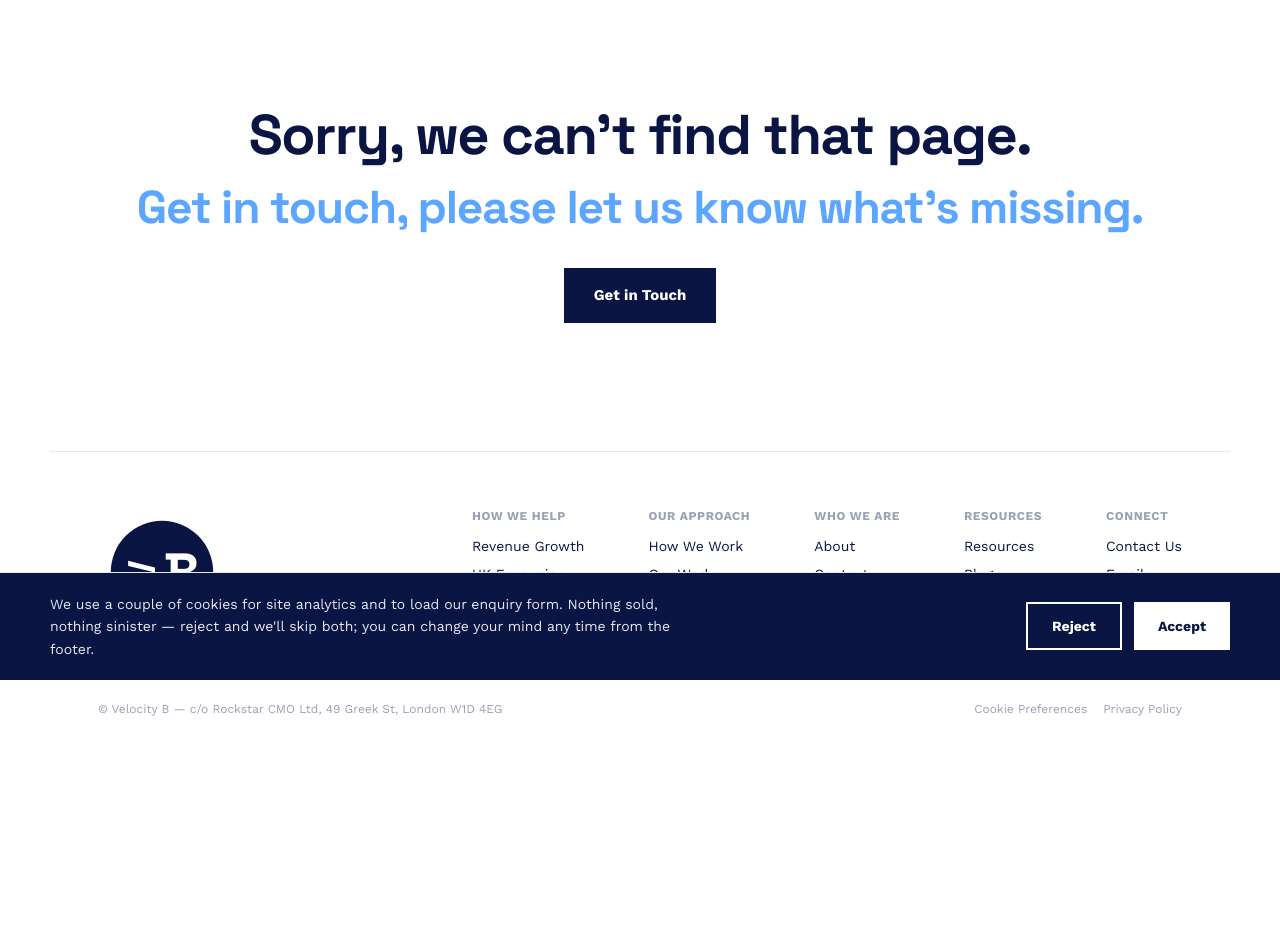
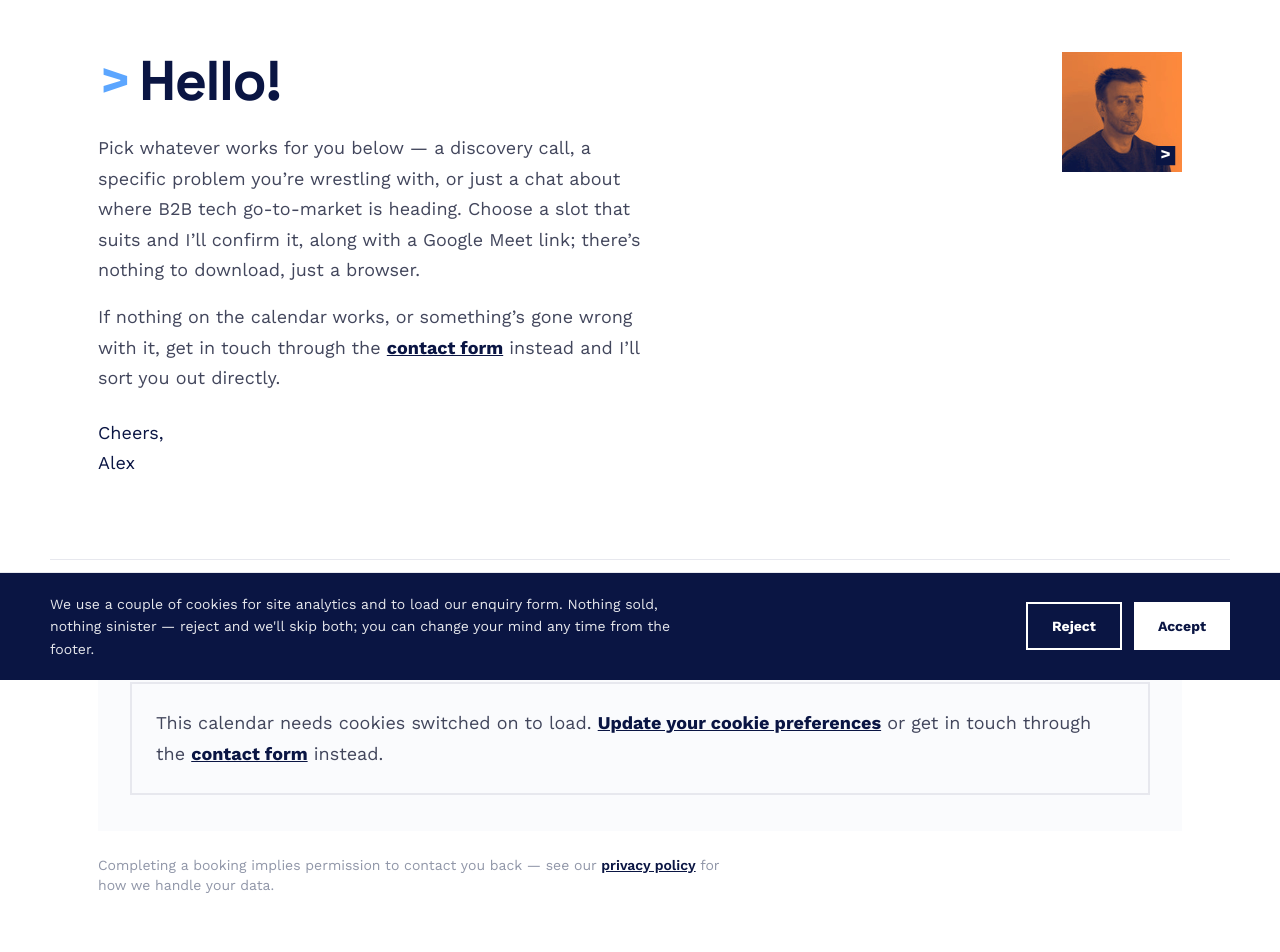
Before and after one commit to vb-iant/velocity-b, a Next.js app: page /meet-alex in a window 1280 px wide. Before the commit this address had no page. Shown: the part 120-1072 px from the top of the page. Before the commit the page ends 873 px from the top, so only its background shows below. Built offline with nearby package versions, Linux system fonts and the light colour scheme.

Commit message:
Add /meet-alex booking page (fixes broken HubSpot meeting embed URL from migration)

```diff
--- /dev/null
+++ b/app/meet-alex/opengraph-image.tsx
@@ -0,0 +1,13 @@
+import { renderOgImage, ogSize, ogContentType } from "@/lib/og";
+
+export const size = ogSize;
+export const contentType = ogContentType;
+export const alt = "Meet Alex — Velocity-B";
+
+export default async function Image() {
+  return renderOgImage({
+    eyebrow: "Meet Alex",
+    title: "Book a time that works for you.",
+    accent: "orange",
+  });
+}
--- /dev/null
+++ b/app/meet-alex/page.tsx
@@ -0,0 +1,85 @@
+import type { Metadata } from "next";
+import Image from "next/image";
+import { AnimatedChevron } from "@/components/AnimatedChevron";
+import { HubspotMeetings } from "@/components/HubspotMeetings";
+
+export const metadata: Metadata = {
+  title: "Meet Alex | Velocity-B",
+  description:
+    "Book time with Alex Simonson — a discovery call, or whatever's on your mind. Pick a slot below and we'll confirm by Google Meet.",
+};
+
+export default function MeetAlexPage() {
+  return (
+    <main>
+      {/* Hero / intro */}
+      <section className="mx-auto max-w-[1180px] px-12 py-20">
+        <div className="grid grid-cols-1 items-start gap-14 md:grid-cols-[1fr_auto]">
+          <div>
+            <h1 className="font-display text-[42px] font-bold leading-[1.02] tracking-tight md:text-[56px]">
+              <AnimatedChevron className="text-blue" />
+              Hello!
+            </h1>
+
+            <p className="mt-6 max-w-[560px] text-lg leading-[1.7] text-[#42465c]">
+              Pick whatever works for you below — a discovery call, a
+              specific problem you&rsquo;re wrestling with, or just a chat
+              about where B2B tech go-to-market is heading. Choose a slot
+              that suits and I&rsquo;ll confirm it, along with a Google Meet
+              link; there&rsquo;s nothing to download, just a browser.
+            </p>
+            <p className="mt-4 max-w-[560px] text-lg leading-[1.7] text-[#42465c]">
+              If nothing on the calendar works, or something&rsquo;s gone
+              wrong with it, get in touch through the{" "}
+              <a href="/contact" className="font-bold text-navy underline">
+                contact form
+              </a>{" "}
+              instead and I&rsquo;ll sort you out directly.
+            </p>
+
+            <p className="mt-6 text-lg leading-[1.7] text-navy">
+              Cheers,
+              <br />
+              Alex
+            </p>
+          </div>
+
+          <a
+            href="https://www.linkedin.com/in/alex-simonson/"
+            target="_blank"
+            rel="noopener noreferrer"
+            aria-label="Alex Simonson on LinkedIn"
+            className="group relative block h-[120px] w-[120px] shrink-0 overflow-hidden"
+          >
+            <Image
+              src="/team/alex.jpg"
+              alt="Alex Simonson"
+              width={120}
+              height={120}
+              className="h-[120px] w-[120px] object-cover transition-transform duration-300 ease-out group-hover:scale-110"
+            />
+            <span className="pointer-events-none absolute inset-0 bg-navy/25 opacity-0 transition-opacity duration-300 group-hover:opacity-100" />
+          </a>
+        </div>
+      </section>
+
+      {/* Booking calendar */}
+      <section className="mx-auto max-w-[1180px] border-t border-hair px-12 py-20">
+        <div className="border-t-[6px] border-orange bg-[#fafbfd] px-8 py-9">
+          <HubspotMeetings meetingUrl="https://meetings-eu1.hubspot.com/simonson?embed=true" />
+        </div>
+        <p className="mt-6 max-w-[640px] text-sm text-[#9096a8]">
+          Completing a booking implies permission to contact you back — see
+          our{" "}
+          <a
+            href="/privacy-policy"
+            className="font-semibold text-navy underline"
+          >
+            privacy policy
+          </a>{" "}
+          for how we handle your data.
+        </p>
+      </section>
+    </main>
+  );
+}
--- a/app/sitemap.ts
+++ b/app/sitemap.ts
@@ -16,6 +16,7 @@ export default function sitemap(): MetadataRoute.Sitemap {
     { url: `${SITE_URL}/contact`, changeFrequency: "monthly", priority: 0.7 },
     { url: `${SITE_URL}/resources`, changeFrequency: "monthly", priority: 0.7 },
     { url: `${SITE_URL}/velocity-assessment`, changeFrequency: "monthly", priority: 0.7 },
+    { url: `${SITE_URL}/meet-alex`, changeFrequency: "monthly", priority: 0.5 },
     { url: `${SITE_URL}/blog`, changeFrequency: "weekly", priority: 0.8 },
     { url: `${SITE_URL}/privacy-policy`, changeFrequency: "yearly", priority: 0.3 },
   ];
--- /dev/null
+++ b/components/HubspotMeetings.tsx
@@ -0,0 +1,69 @@
+"use client";
+
+import Script from "next/script";
+import { useEffect, useState } from "react";
+import {
+  COOKIE_CHANGED_EVENT,
+  COOKIE_REOPEN_EVENT,
+  hasConsented,
+} from "./CookieConsent";
+
+interface HubspotMeetingsProps {
+  meetingUrl: string;
+}
+
+/**
+ * Thin wrapper around HubSpot's Meetings embed script.
+ *
+ * Like HubspotForm, this drops HubSpot's own tracking cookie as soon as it
+ * loads, so it's gated behind the same site-wide cookie consent rather than
+ * treated as strictly necessary — one toggle covers both.
+ *
+ * Unlike HubspotForm, the Meetings embed script (MeetingsEmbedCode.js) scans
+ * the DOM for `.meetings-iframe-container` elements and keeps watching for
+ * new ones, so it doesn't need the manual window.hbspt poll HubspotForm uses
+ * to work around Next's <Script> src-deduping. If a second page embeds a
+ * meetings widget later and the same script-dedupe issue shows up here too,
+ * copy the poll pattern from HubspotForm.
+ */
+export function HubspotMeetings({ meetingUrl }: HubspotMeetingsProps) {
+  const [consented, setConsented] = useState(false);
+
+  useEffect(() => {
+    setConsented(hasConsented());
+    const onChange = () => setConsented(hasConsented());
+    window.addEventListener(COOKIE_CHANGED_EVENT, onChange);
+    return () => window.removeEventListener(COOKIE_CHANGED_EVENT, onChange);
+  }, []);
+
+  if (!consented) {
+    return (
+      <div className="border-2 border-hair p-6 text-lg leading-[1.7] text-[#42465c]">
+        <p>
+          This calendar needs cookies switched on to load.{" "}
+          <button
+            onClick={() => window.dispatchEvent(new Event(COOKIE_REOPEN_EVENT))}
+            className="font-bold text-navy underline"
+          >
+            Update your cookie preferences
+          </button>{" "}
+          or get in touch through the{" "}
+          <a href="/contact" className="font-bold text-navy underline">
+            contact form
+          </a>{" "}
+          instead.
+        </p>
+      </div>
+    );
+  }
+
+  return (
+    <>
+      <div className="meetings-iframe-container" data-src={meetingUrl} />
+      <Script
+        src="https://static.hsappstatic.net/MeetingsEmbed/ex/MeetingsEmbedCode.js"
+        strategy="afterInteractive"
+      />
+    </>
+  );
+}
--- a/components/SiteHeader.tsx
+++ b/components/SiteHeader.tsx
@@ -9,7 +9,7 @@ import { PRIMARY_NAV, NAV_CTA } from "@/lib/nav";
 // Single-purpose conversion landing pages get a lean, logo-only header —
 // the full site nav would just be an exit ramp off the page's one job.
 // Add a route prefix here if another landing page needs the same treatment.
-const LEAN_HEADER_ROUTES = ["/velocity-sprint", "/velocity-assessment"];
+const LEAN_HEADER_ROUTES = ["/velocity-sprint", "/velocity-assessment", "/meet-alex"];
 
 function MenuIcon({ open }: { open: boolean }) {
   return (
--- a/next.config.mjs
+++ b/next.config.mjs
@@ -13,6 +13,7 @@ const nextConfig = {
       { source: '/clean-tech', destination: '/our-work', permanent: true },
       { source: '/meet-velocity-b', destination: '/contact', permanent: true },
       { source: '/series-b-marketing-playbook', destination: '/resources', permanent: true },
+      { source: '/meet-alex-us-expansion', destination: '/meet-alex', permanent: true },
     ];
   },
 };
```
